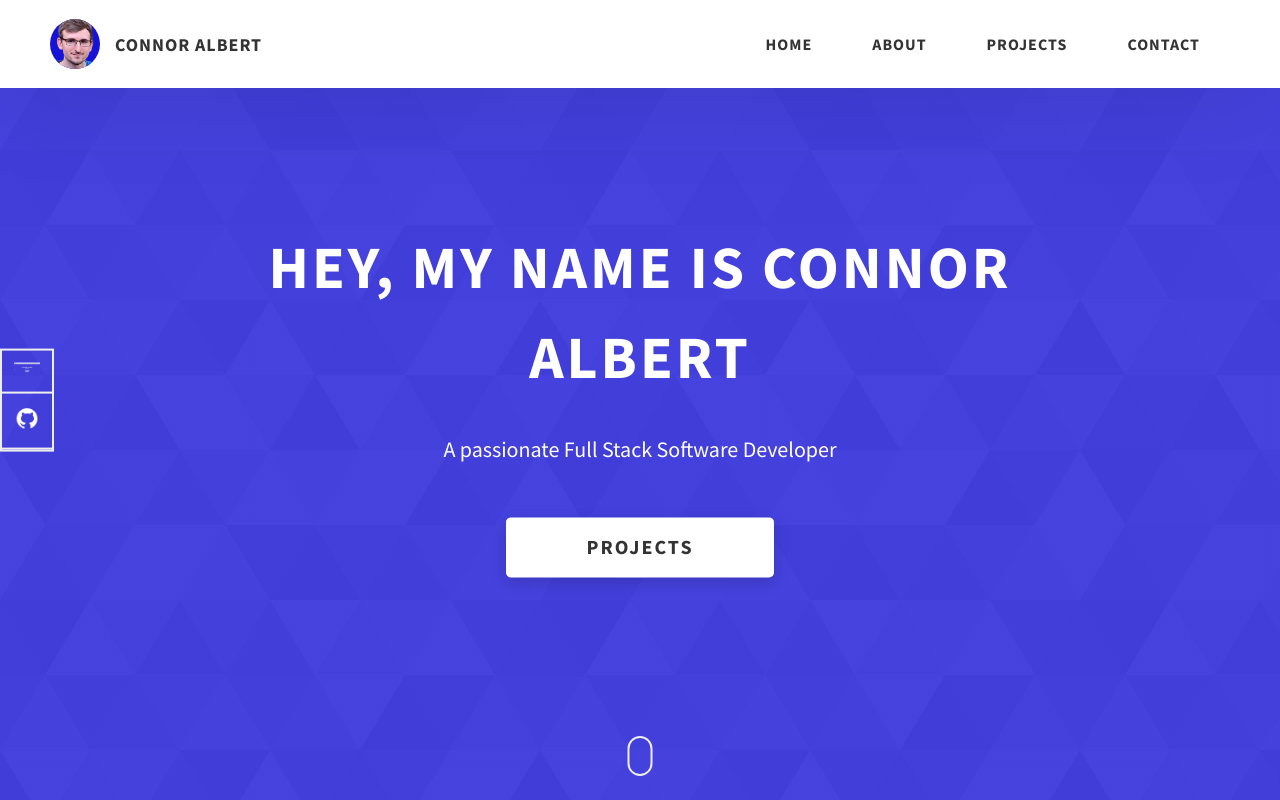
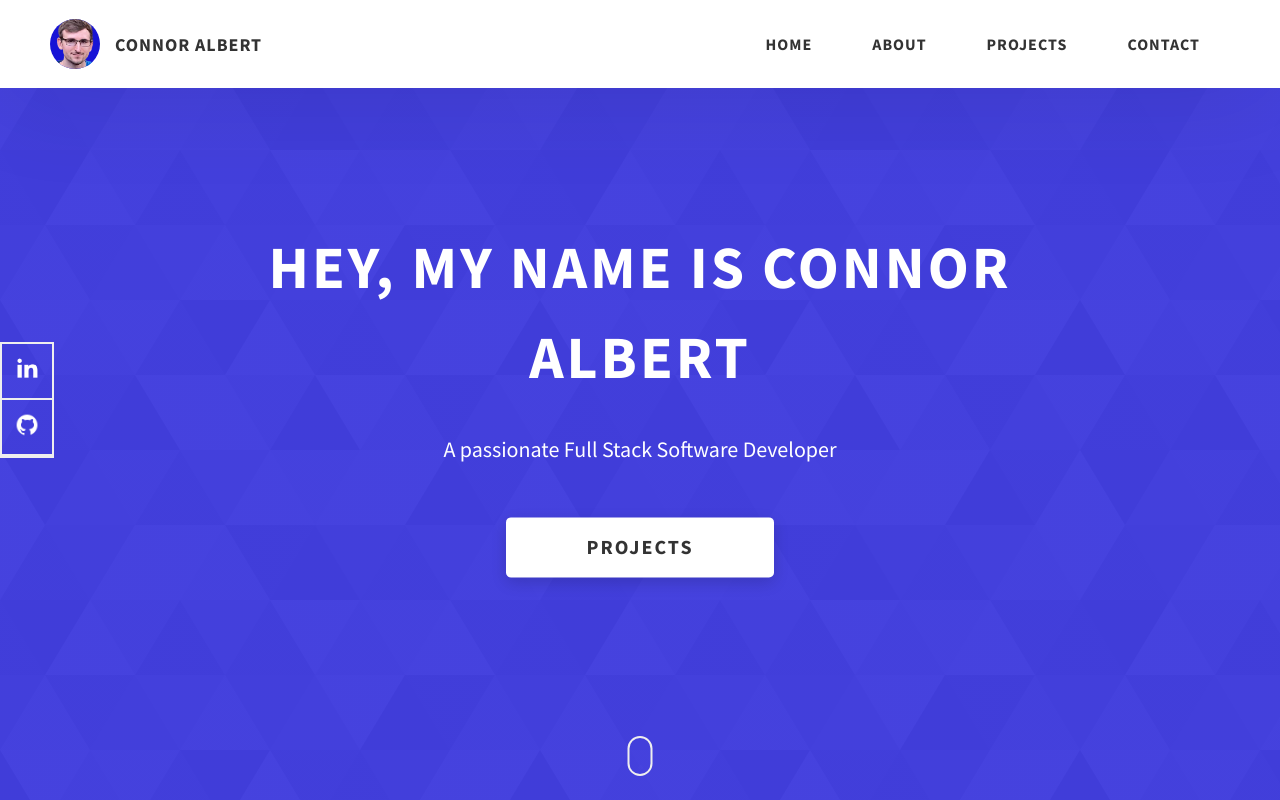
Before and after one commit to ConnorAlbert/MyPortfolio, a website: page index.html in a window 1280 px wide. Shown: the top 800 px of the page. Drawn offline with Linux system fonts and the light colour scheme.

Commit message:
Update index.html

```diff
--- a/index.html
+++ b/index.html
@@ -8,7 +8,6 @@
     <meta property='og:description' content='My Portfolio Website'/>
     <meta property='og:url' content='https://connoralbert-portfolio.netlify.app/'/>
     <meta name="viewport" content="width=device-width, initial-scale=1.0" />
-    <meta http-equiv="X-UA-Compatible" content="ie=edge" />
     <title>MyPortfolio</title>
     <meta name="description" content="Portfolio" />
 
@@ -104,7 +103,7 @@
         <div class="home-hero__social">
           <a href="https://linkedin.com/in/connoralbert" class="home-hero__social-icon-link">
             <img
-              src="./assets/png/portfolio.png"
+              src="./assets/png/linkedin-ico.png"
               alt="icon"
               class="home-hero__social-icon"
             />
@@ -316,7 +315,7 @@
               <a target="_blank" rel="noreferrer" href="https://linkedin.com/in/connoralbert">
                 <img
                   class="main-footer__icon"
-                  src="./assets/png/portfolio.png"
+                  src="./assets/png/linkedin-ico.png"
                   alt="icon"
                 />
               </a>
```
